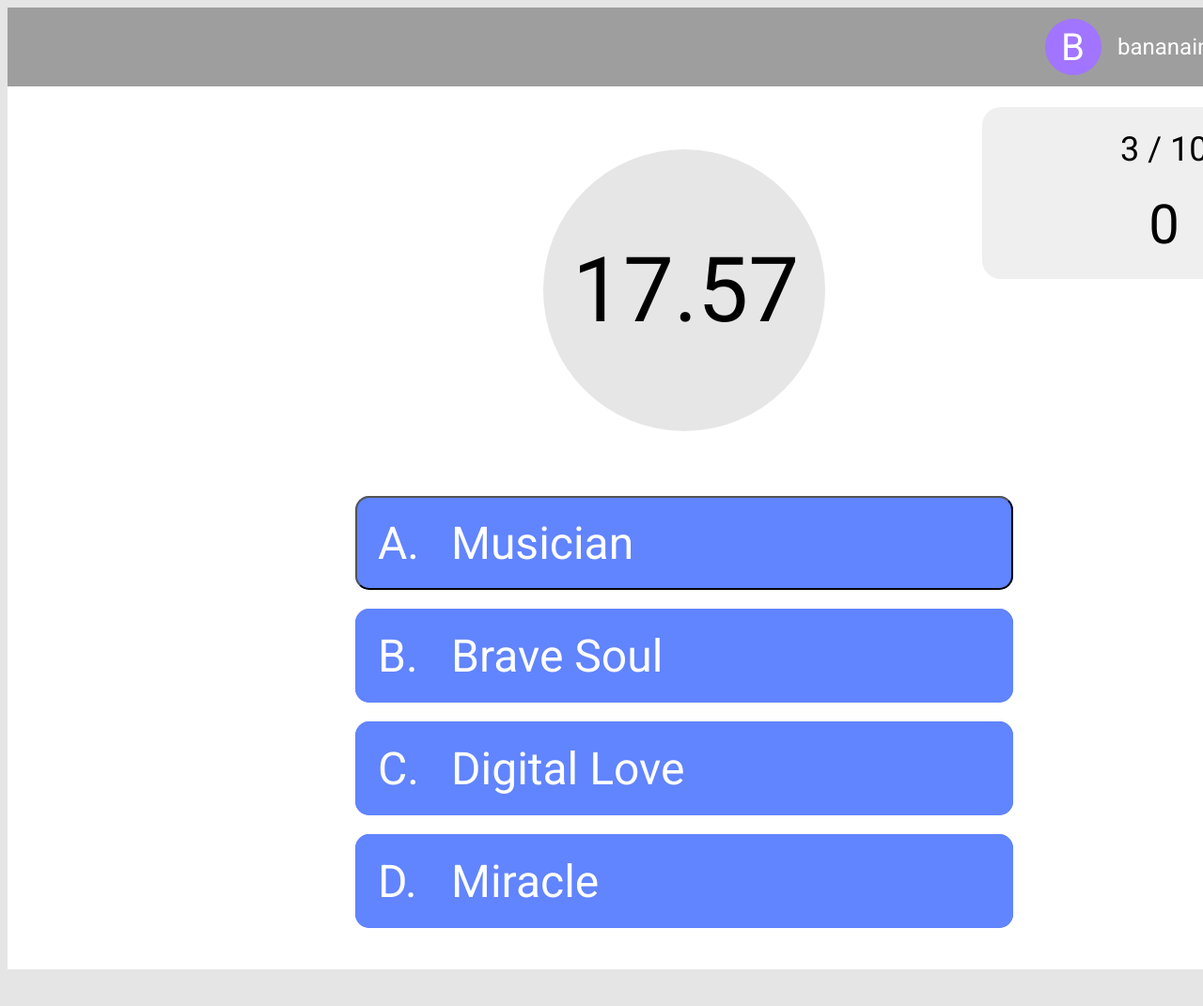
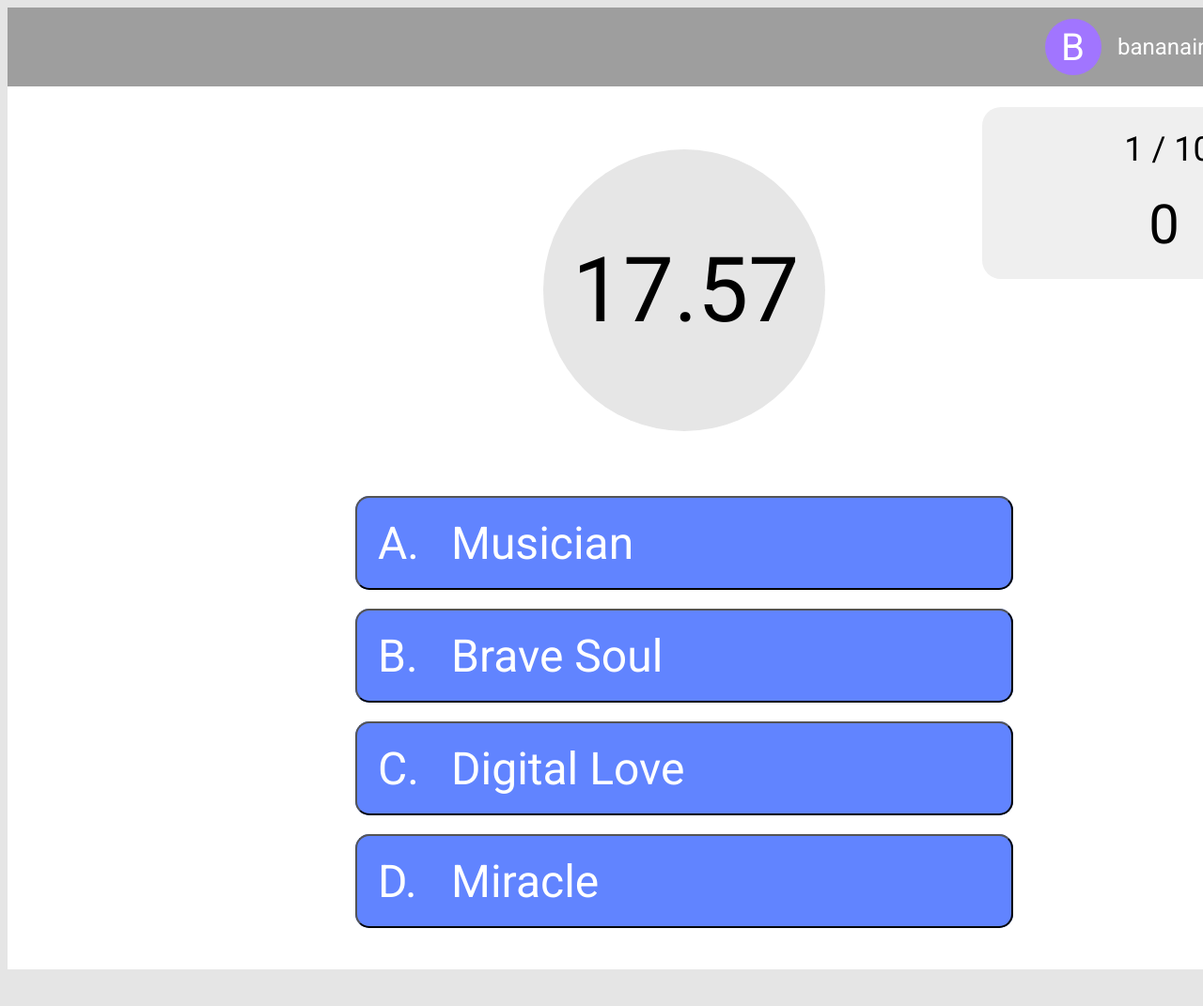
Before and after one commit to gytanzo/MusicalChairs, a Flask app: page /game in a window 1280 px wide. Shown: the top 1071 px of the page at 94% size. Run offline with Flask 2, Linux system fonts and the light colour scheme.

Commit message:
#26 and #27: Coded functionality of the question counter. Should stop counting when it reaches 10/10 questions and no longer accepts answers.

```diff
--- a/src/game.js
+++ b/src/game.js
@@ -1,6 +1,31 @@
 var score = 0
+var currentquestion = 1
+var lastquestion = 10
 
-function increaseScore(){
-    score = score + 1
+function correct(){
+    if(currentquestion < lastquestion) {
+    score += 1
     document.getElementById("score").innerHTML = score;
+
+    currentquestion += 1
+        document.getElementById("questionsRemaining").innerHTML = currentquestion + " / " + lastquestion;
+
+    }
+    else if(currentquestion === lastquestion){
+        score += 1
+        document.getElementById("score").innerHTML = score;
+        currentquestion += 1
+    }
 }
+
+function wrong(){
+    if(currentquestion < lastquestion) {
+        currentquestion += 1
+        document.getElementById("questionsRemaining").innerHTML = currentquestion + " / " + lastquestion;
+
+    }
+    else if(currentquestion === lastquestion){
+        document.getElementById("score").innerHTML = score;
+        currentquestion += 1
+    }
+}
--- a/static/game.css
+++ b/static/game.css
@@ -421,7 +421,7 @@
 	font-size:48px;
 	letter-spacing:0;
 }
-.e6_95 {
+.buttonDsquare {
 	background-color:rgba(96.68749898672104, 131.5162628889084, 255, 1);
 	width:700px;
 	height:100px;
@@ -433,7 +433,7 @@
 	border-bottom-left-radius:15px;
 	border-bottom-right-radius:15px;
 }
-.e6_96 {
+.buttonDanswer {
 	color:rgba(255, 255, 255, 1);
 	width:158px;
 	height:56px;
@@ -444,8 +444,9 @@
 	text-align:left;
 	font-size:48px;
 	letter-spacing:0;
+	pointer-events: none;
 }
-.e6_97 {
+.buttonDd {
 	color:rgba(255, 255, 255, 1);
 	width:42px;
 	height:56px;
@@ -456,6 +457,7 @@
 	text-align:left;
 	font-size:48px;
 	letter-spacing:0;
+	pointer-events: none;
 }
 .e6_86 {
 	background-color:rgba(96.68749898672104, 131.5162628889084, 255, 1);
@@ -493,7 +495,7 @@
 	font-size:48px;
 	letter-spacing:0;
 }
-.e6_89 {
+.buttonCsquare {
 	background-color:rgba(96.68749898672104, 131.5162628889084, 255, 1);
 	width:700px;
 	height:100px;
@@ -505,7 +507,7 @@
 	border-bottom-left-radius:15px;
 	border-bottom-right-radius:15px;
 }
-.e6_90 {
+.buttonCanswer {
 	color:rgba(255, 255, 255, 1);
 	width:249px;
 	height:56px;
@@ -516,8 +518,9 @@
 	text-align:left;
 	font-size:48px;
 	letter-spacing:0;
+	pointer-events: none;
 }
-.e6_91 {
+.buttonCc {
 	color:rgba(255, 255, 255, 1);
 	width:44px;
 	height:56px;
@@ -528,6 +531,7 @@
 	text-align:left;
 	font-size:48px;
 	letter-spacing:0;
+	pointer-events: none;
 }
 .e6_80 {
 	background-color:rgba(96.68749898672104, 131.5162628889084, 255, 1);
@@ -565,7 +569,7 @@
 	font-size:48px;
 	letter-spacing:0;
 }
-.e6_83 {
+.buttonBsquare {
 	background-color:rgba(96.68749898672104, 131.5162628889084, 255, 1);
 	width:700px;
 	height:100px;
@@ -577,7 +581,7 @@
 	border-bottom-left-radius:15px;
 	border-bottom-right-radius:15px;
 }
-.e6_84 {
+.buttonBanswer {
 	color:rgba(255, 255, 255, 1);
 	width:226px;
 	height:56px;
@@ -588,8 +592,9 @@
 	text-align:left;
 	font-size:48px;
 	letter-spacing:0;
+	pointer-events: none;
 }
-.e6_85 {
+.buttonBb {
 	color:rgba(255, 255, 255, 1);
 	width:43px;
 	height:56px;
@@ -600,8 +605,9 @@
 	text-align:left;
 	font-size:48px;
 	letter-spacing:0;
+	pointer-events: none;
 }
-.e6_98 {
+.scorebox {
 	background-color:rgba(238.50634664297104, 238.50634664297104, 238.50634664297104, 1);
 	width:387px;
 	height:183px;
@@ -616,15 +622,15 @@
 .6_98 {
 	border:1px solid rgba(59.50000025331974, 59.50000025331974, 59.50000025331974, 1);
 }
-.e6_99 {
+.questionsRemaining {
 	color:rgba(0, 0, 0, 1);
-	width:94px;
+	width:150px;
 	height:42px;
 	position:absolute;
-	left:1184px;
+	left:1160px;
 	top:130px;
 	font-family:Roboto;
-	text-align:left;
+	text-align:center;
 	font-size:36px;
 	letter-spacing:0;
 }
--- a/templates/game.html
+++ b/templates/game.html
@@ -47,13 +47,29 @@
     <div class="e6_69"></div>
     <div class="e6_70"></div><span  class="e6_71">17.57</span>
     <div class="e6_72"></div><span  class="e6_75"></span><span  class="e6_74"></span>
-    <button class="buttonAsquare" onclick="increaseScore()"></button><span  class="buttonAanswer">Musician</span><span  class="buttonAa">A.</span>
     <div class="e6_92"></div><span  class="e6_93"></span><span  class="e6_94"></span>
-    <div class="e6_95"></div><span  class="e6_96">Miracle</span><span  class="e6_97">D.</span>
     <div class="e6_86"></div><span  class="e6_87"></span><span  class="e6_88"></span>
-    <div class="e6_89"></div><span  class="e6_90">Digital Love</span><span  class="e6_91">C.</span>
     <div class="e6_80"></div><span  class="e6_81"></span><span  class="e6_82"></span>
-    <div class="e6_83"></div><span  class="e6_84">Brave Soul</span><span  class="e6_85">B.</span>
-    <div class="e6_98"></div><span  class="e6_99">3 / 10</span><span id="score" class="score">0</span>
+
+
+    <div class="scorebox"></div>
+    <span id="questionsRemaining" class="questionsRemaining">1 / 10</span>
+    <span id="score" class="score">0</span>
+
+    <button class="buttonAsquare" onclick="correct()"></button>
+    <span  class="buttonAanswer">Musician</span>
+    <span  class="buttonAa">A.</span>
+
+    <button class="buttonBsquare" onclick="wrong()"></button>
+    <span  class="buttonBanswer">Brave Soul</span>
+    <span  class="buttonBb">B.</span>
+
+    <button class="buttonCsquare" onclick="wrong()"></button>
+    <span  class="buttonCanswer">Digital Love</span>
+    <span  class="buttonCc">C.</span>
+
+    <button class="buttonDsquare" onclick="wrong()"></button>
+    <span  class="buttonDanswer">Miracle</span>
+    <span  class="buttonDd">D.</span>
   </div>
             </body>
```
